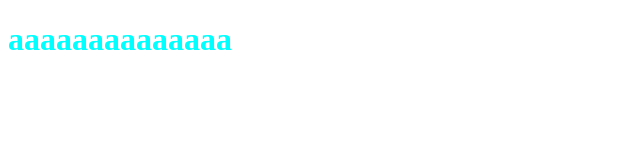
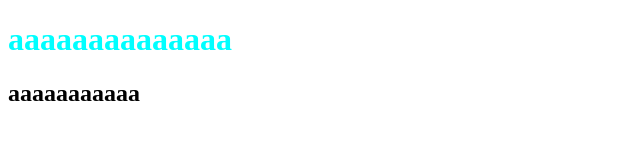
Before and after one commit to Ezure-HARUNA/git-training, a plain HTML site: page index.html in a window 1280 px wide. Shown: the whole page, without its empty margins (0-640 px from the left). Drawn offline with Linux system fonts and the light colour scheme.

Commit message:
html変更

```diff
--- a/index.html
+++ b/index.html
@@ -11,5 +11,6 @@
     <h1>aaaaaaaaaaaaaa
 
     </h1>
+    <h2>aaaaaaaaaaa</h2>
 </body>
 </html>
```
